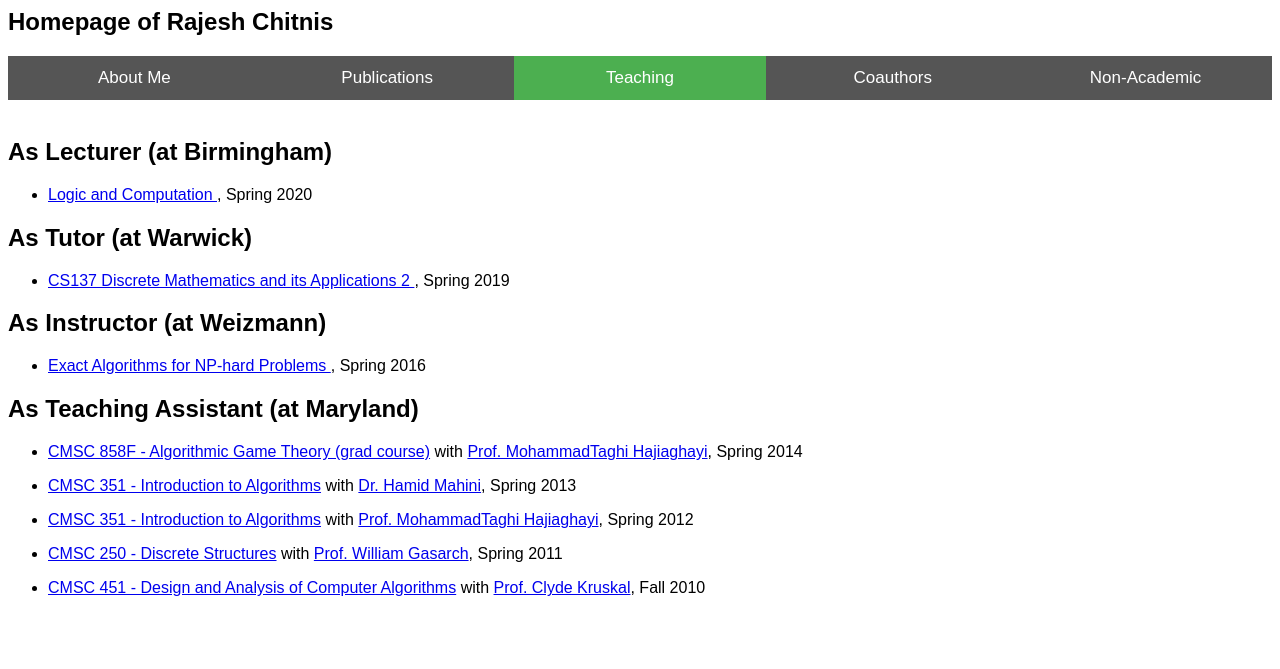
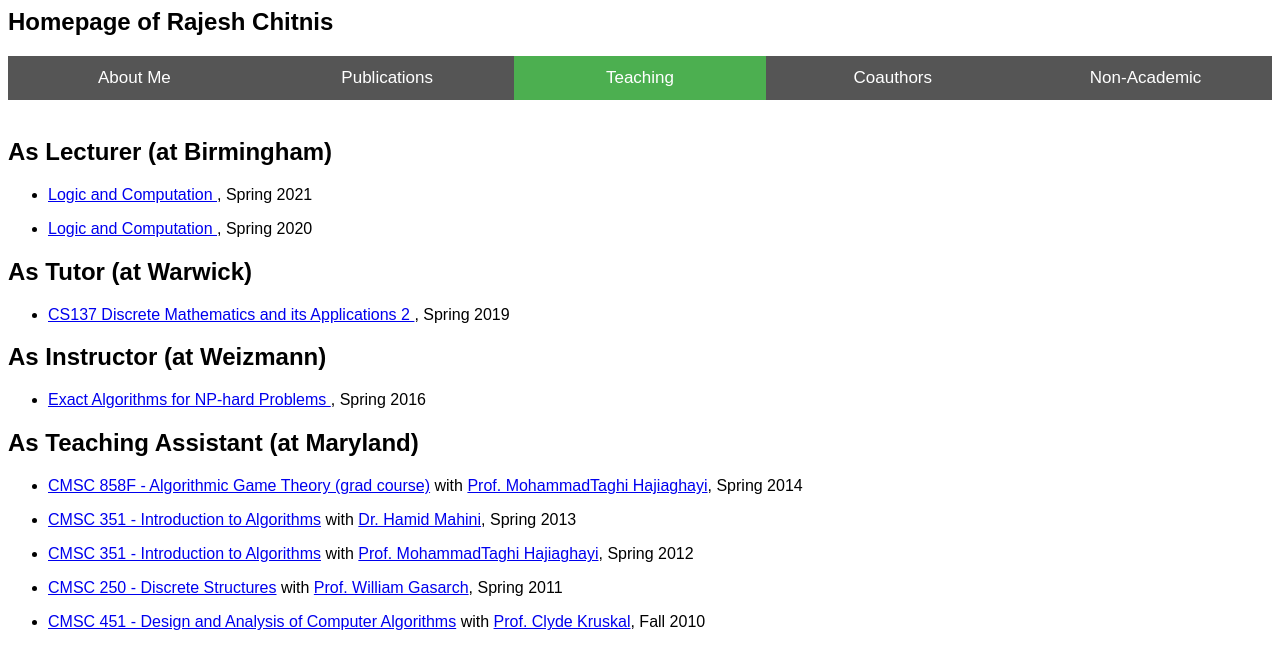
Before and after one commit to rajeshchitnis/rajeshchitnis.github.io, a Jekyll site: the page teaching.html, which Jekyll copies as it is, in a window 1280 px wide. Shown: the top 669 px of the page. Built offline with Jekyll 4.4.1, drawn with Linux system fonts in a browser that asks for light colours.

Commit message:
Update teaching.html

```diff
--- a/teaching.html
+++ b/teaching.html
@@ -64,6 +64,9 @@ body {font-family: Arial, Helvetica, sans-serif;}
 </p>
 <ul>
 
+<li><p><a href="https://www.cs.bham.ac.uk/internal/modules/2020/06-35326/"> Logic and Computation </a> , Spring 2021</p>
+</li>
+
 <li><p><a href="https://www.cs.bham.ac.uk/internal/modules/2019/06-30180/"> Logic and Computation </a> , Spring 2020</p>
 </li>
 
```
